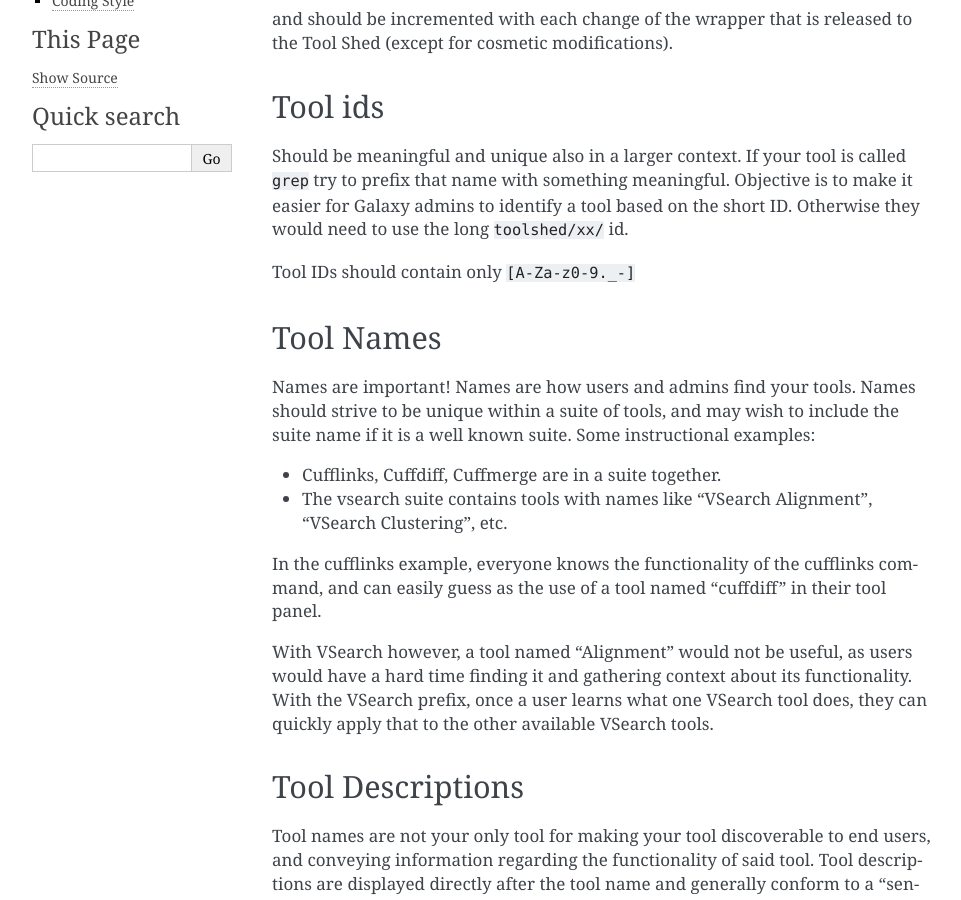
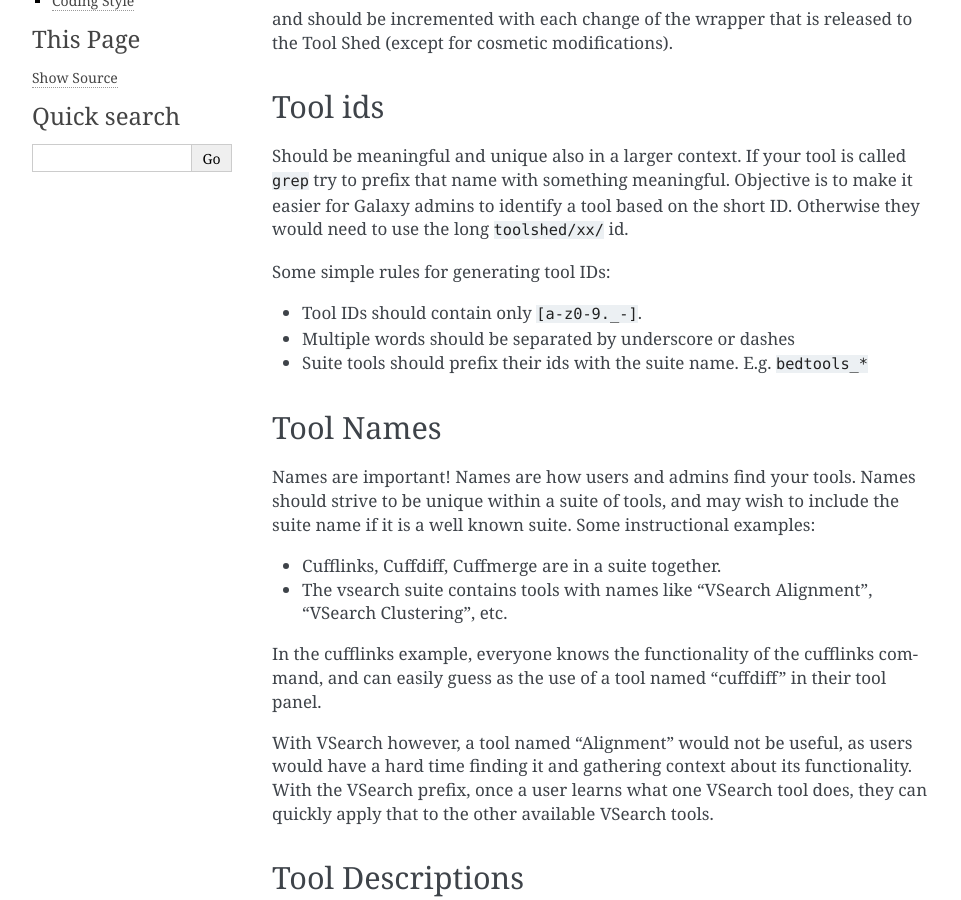
Before and after one commit to galaxy-iuc/standards, a Sphinx documentation site: the page built from docs/best_practices/tool_xml.rst, in a window 1280 px wide and 900 px high, scrolled down 419 px. Shown: the whole window, without its empty margins (148-1109 px from the left). Built offline with Sphinx 7.4.7, drawn with Linux system fonts in a browser that asks for light colours.

Commit message:
Fixes #10

```diff
--- a/docs/best_practices/tool_xml.rst
+++ b/docs/best_practices/tool_xml.rst
@@ -30,7 +30,12 @@ Objective is to make it easier for Galaxy admins to identify a tool
 based on the short ID. Otherwise they would need to use the long
 ``toolshed/xx/`` id.
 
-Tool IDs should contain only ``[A-Za-z0-9._-]``
+Some simple rules for generating tool IDs:
+
+-  Tool IDs should contain only ``[a-z0-9._-]``.
+-  Multiple words should be separated by underscore or dashes
+-  Suite tools should prefix their ids with the suite name. E.g. ``bedtools_*``
+
 
 Tool Names
 ----------
```
